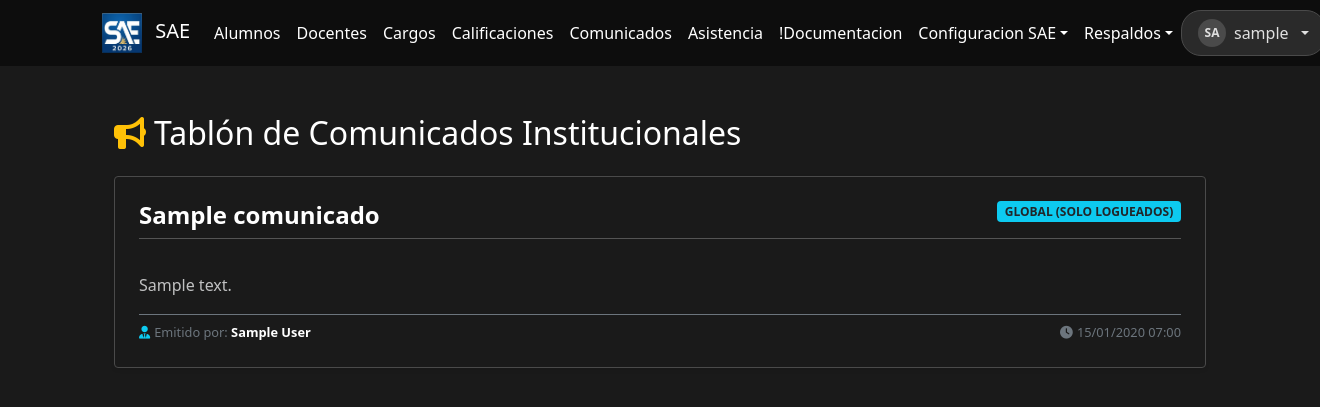
After one commit to flipps12/SAE, a Django app: page /comunicados/ in a window 1320 px wide. The commit adds this page. Shown: the top 407 px of the page. Run offline with Django 5.2, Linux system fonts and the light colour scheme; a user stored in the database is signed in; tables that the repository leaves empty hold one stand-in row (values such as "Sample post").

Commit message:
/carga_comunicados /comunicados

```diff
--- a/gestion_academica/models.py
+++ b/gestion_academica/models.py
@@ -729,3 +729,37 @@ class HistorialAcademico(models.Model):
     def especialidad(self):
         """Devuelve la especialidad a través del curso asignado"""
         return self.curso.especialidad
+
+
+
+class Comunicado(models.Model):
+    class VisibilidadChoices(models.TextChoices):
+        GLOBAL = 'GLOBAL', 'Global (Solo Logueados)'
+        ESTUDIANTES = 'ESTUDIANTES', 'Solo Estudiantes'
+        DOCENTES = 'DOCENTES', 'Solo Docentes'
+
+    titulo = models.CharField(max_length=150, verbose_name="Título")
+    contenido = models.TextField(verbose_name="Contenido del Comunicado")
+    visibilidad = models.CharField(
+        max_length=15,
+        choices=VisibilidadChoices.choices,
+        default=VisibilidadChoices.GLOBAL,
+        verbose_name="Visibilidad"
+    )
+    fecha_creacion = models.DateTimeField(auto_now_add=True, verbose_name="Fecha de Creación")
+
+    # Relación con el autor que lo creó (usuarios.User)
+    autor = models.ForeignKey(
+        settings.AUTH_USER_MODEL,
+        on_delete=models.CASCADE,
+        related_name='comunicados_creados',
+        verbose_name="Autor"
+    )
+
+    class Meta:
+        verbose_name = "Comunicado"
+        verbose_name_plural = "Comunicados"
+        ordering = ['-fecha_creacion']  # Los más nuevos primero por defecto
+
+    def __str__(self):
+        return f"{self.titulo} ({self.get_visibilidad_display()})"
--- /dev/null
+++ b/gestion_academica/templates/comunicados/lista_comunicados.html
@@ -0,0 +1,86 @@
+{% extends "usuarios/base.html" %}
+
+{% block content %}
+<div class="container mt-4">
+    <div class="d-flex justify-content-between align-items-center mb-4">
+        <h2 class="text-white mb-0">
+            <i class="fa-solid fa-bullhorn text-warning me-2"></i>Tablón de Comunicados Institucionales
+        </h2>
+
+        {% if request.user.user_type in 'PRECEPTOR JERARQUICOS CARGOS' %}
+            <a href="{% url 'carga_comunicados' %}" class="btn btn-success btn-sm fw-bold">
+                <i class="fa-solid fa-pen-to-square me-1"></i> Publicar Anuncio
+            </a>
+        {% endif %}
+    </div>
+
+    <!-- {% if messages %}
+        {% for message in messages %}
+            <div class="alert alert-{{ message.tags }} bg-dark text-white border-secondary alert-dismissible fade show" role="alert">
+                {{ message }}
+                <button type="button" class="btn-close btn-close-white" data-bs-dismiss="alert" aria-label="Close"></button>
+            </div>
+        {% endfor %}
+    {% endif %} -->
+
+    <div class="row">
+        <div class="col-12">
+            {% if comunicados %}
+                {% for com in comunicados %}
+                    <div class="card bg-dark text-white border-0 shadow-sm mb-3 p-3 border-start border-4
+                        {% if com.visibilidad == 'GLOBAL' %}border-info
+                        {% elif com.visibilidad == 'ESTUDIANTES' %}border-success
+                        {% else %}border-danger{% endif %}">
+                        <div class="card-body p-2">
+                            <div class="d-flex justify-content-between align-items-start mb-2">
+                                <h4 class="card-title text-white mb-0 fw-bold">{{ com.titulo }}</h4>
+                                <span class="badge
+                                    {% if com.visibilidad == 'GLOBAL' %}bg-info text-dark
+                                    {% elif com.visibilidad == 'ESTUDIANTES' %}bg-success
+                                    {% else %}bg-danger{% endif %} text-uppercase fw-bold" style="font-size: 0.75rem;">
+                                    {{ com.get_visibilidad_display }}
+                                </span>
+                            </div>
+                            <hr class="border-secondary opacity-25 my-2">
+                            <p class="card-text text-light opacity-75 mb-3" style="white-space: pre-line; line-height: 1.6;">
+                                {{ com.contenido }}
+                            </p>
+                            <div class="d-flex justify-content-between align-items-center border-top border-secondary pt-2" style="font-size: 0.8rem;">
+                                <span class="text-muted">
+                                    <i class="fa-solid fa-user-tie me-1 text-info"></i>Emitido por:
+                                    <strong class="text-white">{{ com.autor.get_full_name|default:com.autor.username }}</strong>
+                                </span>
+                                <span class="text-muted">
+                                    <i class="fa-solid fa-clock me-1"></i>{{ com.fecha_creacion|date:"d/m/Y H:i" }}
+                                </span>
+                            </div>
+                        </div>
+                    </div>
+                {% endfor %}
+
+                {% if is_paginated %}
+                    <nav class="mt-4">
+                        <ul class="pagination justify-content-center">
+                            {% if page_obj.has_previous %}
+                                <li class="page-item"><a class="page-link bg-dark text-white border-secondary" href="?page={{ page_obj.previous_page_number }}">Anterior</a></li>
+                            {% endif %}
+                            <li class="page-item active"><span class="page-link bg-secondary border-secondary text-white">{{ page_obj.number }}</span></li>
+                            {% if page_obj.has_next %}
+                                <li class="page-item"><a class="page-link bg-dark text-white border-secondary" href="?page={{ page_obj.next_page_number }}">Siguiente</a></li>
+                            {% endif %}
+                        </ul>
+                    </nav>
+                {% endif %}
+
+            {% else %}
+                <div class="card bg-dark border-secondary p-5 text-center">
+                    <div class="card-body">
+                        <i class="fa-solid fa-envelope-open text-muted fa-3x mb-3"></i>
+                        <h5 class="text-muted">No hay comunicados registrados para visualizar en este momento.</h5>
+                    </div>
+                </div>
+            {% endif %}
+        </div>
+    </div>
+</div>
+{% endblock %}
--- a/gestion_academica/urls.py
+++ b/gestion_academica/urls.py
@@ -1,5 +1,5 @@
 from django.urls import path
-from .views import CargaFormsetAlumnosView, DetalleAsistenciasAlumnoView, ListaAsistenciasView, DetalleCalificacionesAlumnoView, ListadoAlumnosView, ListaCalificacionesView, ImportarAlumnosView, EditarAlumnoView, ProfesorListView, ListaCargosView
+from .views import TablonComunicadosView, CrearComunicadoView, CargaFormsetAlumnosView, DetalleAsistenciasAlumnoView, ListaAsistenciasView, DetalleCalificacionesAlumnoView, ListadoAlumnosView, ListaCalificacionesView, ImportarAlumnosView, EditarAlumnoView, ProfesorListView, ListaCargosView
 
 urlpatterns = [
     path('alumnos/', ListadoAlumnosView.as_view(), name='listado_alumnos'),
@@ -14,4 +14,7 @@ urlpatterns = [
 
 
     path('carga/alumnos/', CargaFormsetAlumnosView.as_view(), name='carga_dinamica_alumnos'),
+
+    path('comunicados/', TablonComunicadosView.as_view(), name='lista_comunicados'),
+    path('comunicados/nuevo/', CrearComunicadoView.as_view(), name='carga_comunicados'),
 ]
--- a/gestion_academica/views.py
+++ b/gestion_academica/views.py
@@ -1,6 +1,6 @@
-from django.views.generic import ListView, FormView, UpdateView, DetailView, TemplateView
+from django.views.generic import ListView, FormView, UpdateView, DetailView, TemplateView, CreateView
 from django.shortcuts import render, get_object_or_404, redirect
-from django.urls import reverse_lazy
+from django.urls import reverse_lazy, reverse
 from django.contrib import messages
 from django.db.models import Q, Prefetch, Count, Sum, Case, When, DecimalField
 from django.contrib.auth import get_user_model
@@ -9,8 +9,8 @@ from django.db import transaction, models
 from openpyxl import load_workbook
 from django.contrib.auth.mixins import LoginRequiredMixin, PermissionRequiredMixin, UserPassesTestMixin
 
-from .models import Persona, Alumno, Curso, CicloLectivo, HistorialAcademico, Especialidad, InscripcionDictado, Dictado, Profesor, PersonalCargo, Asistencia
-from .forms import AlumnoForm, PersonaForm, ImportarAlumnosForm, AlumnoFormSet
+from .models import Comunicado, Persona, Alumno, Curso, CicloLectivo, HistorialAcademico, Especialidad, InscripcionDictado, Dictado, Profesor, PersonalCargo, Asistencia
+from .forms import AlumnoForm, PersonaForm, ImportarAlumnosForm, AlumnoFormSet, ComunicadoForm
 
 
 import random
@@ -807,3 +807,43 @@ class CargaFormsetAlumnosView(TemplateView):
         else:
             messages.error(request, "Error de validación en los campos del listado.")
             return self.render_to_response(self.get_context_data())
+
+
+class TablonComunicadosView(LoginRequiredMixin, ListView):
+    model = Comunicado
+    template_name = 'comunicados/lista_comunicados.html'  # Tu template real
+    context_object_name = 'comunicados'
+    paginate_by = 10
+
+    def get_queryset(self):
+        user = self.request.user
+        filtros = Q(visibilidad=Comunicado.VisibilidadChoices.GLOBAL)
+
+        if user.user_type == 'ALUMNO':
+            filtros |= Q(visibilidad=Comunicado.VisibilidadChoices.ESTUDIANTES)
+        elif user.user_type in ['PROFESOR', 'PRECEPTOR', 'JERARQUICOS', 'CARGOS']:
+            filtros |= Q(visibilidad=Comunicado.VisibilidadChoices.DOCENTES)
+            filtros |= Q(visibilidad=Comunicado.VisibilidadChoices.ESTUDIANTES)
+
+        return Comunicado.objects.filter(filtros)
+
+
+class CrearComunicadoView(LoginRequiredMixin, CreateView):
+    model = Comunicado
+    form_class = ComunicadoForm
+    template_name = 'comunicados/carga_comunicados.html'  # Tu template real
+
+    def get_success_url(self):
+        # Redirige de forma dinámica usando reverse común una vez procesado con éxito
+        return reverse('lista_comunicados')
+
+    def dispatch(self, request, *args, **kwargs):
+        if request.user.user_type == 'ALUMNO':
+            messages.error(request, "No tenés permisos para publicar comunicados.")
+            return redirect('lista_comunicados')
+        return super().dispatch(request, *args, **kwargs)
+
+    def form_valid(self, form):
+        form.instance.autor = self.request.user
+        messages.success(self.request, "Comunicado publicado de manera exitosa.")
+        return super().form_valid(form)
--- a/usuarios/templates/usuarios/includes/navbar_staff.html
+++ b/usuarios/templates/usuarios/includes/navbar_staff.html
@@ -17,7 +17,7 @@
     </li>
 
      <li class="nav-item">
-        <a class="nav-link" href="#">!Comunicados</a>
+        <a class="nav-link" href="{% url 'lista_comunicados' %}">Comunicados</a>
     </li>
 
     <li class="nav-item">
@@ -34,6 +34,7 @@
             <li><a class="dropdown-item" href="{% url 'carga_dinamica_alumnos' %}">Alumnos</a></li>
             <li><a class="dropdown-item" href="#">!Docentes</a></li>
             <li><a class="dropdown-item" href="#">!Cargos</a></li>
+            <li><a class="dropdown-item" href="{% url 'carga_comunicados' %}">Comunicados</a></li>
             <li><a class="dropdown-item" href="#">!Especialidades</a></li>
             <li><a class="dropdown-item" href="#">!Cursos</a></li>
             <li><a class="dropdown-item" href="#">!Grupos</a></li>
```
Also changed, not shown: gestion_academica/admin.py (+21 -1 lines), gestion_academica/forms.py (+20 -1 lines), gestion_academica/templates/comunicados/carga_comunicados.html (added, +45 -0 lines), gestion_academica/migrations/0007_comunicado.py (added).
